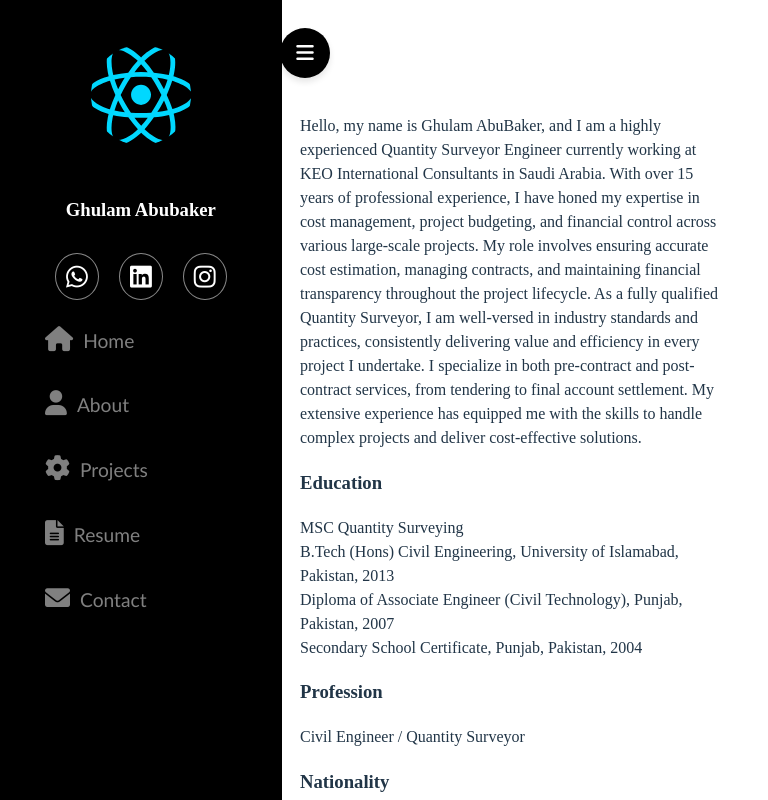
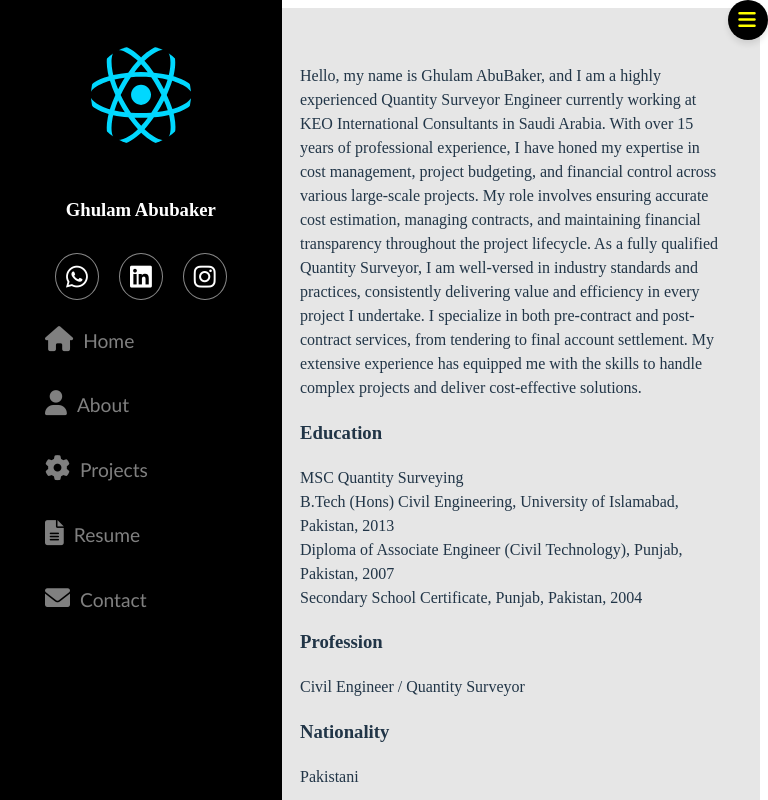
Before and after one commit to turabalizafar/Portfolio-1, a React (Vite) app: page / in a window 768 px wide. Shown: the top 800 px of the page. Built offline with nearby package versions, Linux system fonts and the light colour scheme.

Commit message:
no changes

```diff
--- a/src/App.css
+++ b/src/App.css
@@ -93,47 +93,129 @@
 
 @media only screen and (min-width:768px) and (max-width:1023px){
   /* css for tablet devices */
+  body {
+    margin-left: 0;
+    font-family: 'Times New Roman', Times, serif;
+    background-image: none;
+    background-color: rgba(17, 17, 16, 0.1);
+  }
+
+  .main-content {
+    padding: 0;
+    transition: margin-left 0.3s ease;
+  }
+
+ .fas.fa-bars {
+  color: yellow;
+  background-color: black;
+  height: 40px;
+  border-radius: 50%;
+  text-align: center;
+  width: 40px;
+  letter-spacing: 2px;
+  line-height: 40px;
+  font-size: 20px;
+  cursor: pointer;
+  box-shadow: 0 4px 6px rgba(0, 0, 0, 0.1);
+  margin: 0;
+  position: fixed;
+  top: 0;
+  right: 0;
+ }
+
+ .fas.fa-times {
+  color: yellow;
+  background-color: black;
+  height: 40px;
+  border-radius: 50%;
+  text-align: center;
+  width: 40px;
+  letter-spacing: 2px;
+  line-height: 40px;
+  font-size: 20px;
+  cursor: pointer;
+  box-shadow: 0 4px 6px rgba(0, 0, 0, 0.1);
+  margin: 0;
+  position: fixed;
+  top: 0;
+  right: 0;
+ }
+}
+
+@media only screen and (max-width:767px){
+  /* css for mobile devices */
+  body {
+    margin-left: 260px;
+    font-family: 'Times New Roman', Times, serif;
+    background-image: none;
+    background-color: rgba(17, 17, 16, 0.1);
+  }
+
+  .main-content {
+    padding: 0;
+    transition: margin-left 0.3s ease;
+  }
+
   .fas.fa-bars {
-    top: 10px;
-    right: 10px;
+    color: yellow;
     background-color: black;
-    color: white;
+    height: 40px;
+    border-radius: 50%;
     text-align: center;
-    border-radius: 50%;
-    width: 50px;
-    height: 50px;
-    line-height: 50px;
+    width: 40px;
+    letter-spacing: 2px;
+    line-height: 40px;
     font-size: 20px;
     cursor: pointer;
     box-shadow: 0 4px 6px rgba(0, 0, 0, 0.1);
-  }
-}
+    margin: 0;
+    position: fixed;
+    top: 0;
+    right: 0;
+   }
 
-@media only screen and (man-width:767px){
-  /* css for mobile devices */
-  .fas.fa-bars {
-    top: 10px;
-    right: 10px;
+   .fas.fa-times {
+    color: yellow;
     background-color: black;
-    color: white;
+    height: 40px;
+    border-radius: 50%;
     text-align: center;
-    border-radius: 50%;
-    width: 50px;
-    height: 50px;
-    line-height: 50px;
+    width: 40px;
+    letter-spacing: 2px;
+    line-height: 40px;
     font-size: 20px;
     cursor: pointer;
     box-shadow: 0 4px 6px rgba(0, 0, 0, 0.1);
-  }
+    margin: 0;
+  position: fixed;
+  top: 0;
+  right: 0;
+   }
+
+   .sidebar {
+    position: fixed;
+    height: 110vh;
+  top: 0;
+  left: -260px;
+  background-color: black;
+  padding: 45px;
+  overflow: visible;
+  transition: left 0.3s ease-in-out;
+}
+
+.sidebar.open {
+  left: 0;
+
+}
+}
 
 
-}
 
 body {
   margin-left: 260px;
   font-family: 'Times New Roman', Times, serif;
   background-image: none;
-  background-color: rgba(255, 255, 255, 0.1);
+  background-color: rgba(17, 17, 16, 0.1);
 }
 
 .slider {
@@ -144,10 +226,8 @@ body {
   width: 80%;
   margin: auto;
   overflow: hidden;
-  padding: 30px;
+  padding: 20px;
 }
-
-
 
 .projects{
   background-image: url("./assets/projects-bg.jpg");
--- a/src/pop.js
+++ b/src/pop.js
@@ -1,13 +1,13 @@
-function toggleMenu() {
-  const menu = document.getElementById("menu");
-  menu.classList.toggle('active');
-}
+// document.addEventListener('DOMContentLoaded', function() {
+//   const menuBars = doucment.querySelector('.fas.fa-bars');
+//   const siderbar = doucment.querySelector('.sidebar');
+//   const closemenu = doucment.querySelector('.fas.fa-times');
 
-document.addEventListener('DOMContentLoaded', function() {
-  const menuBars = document.querySelector('.fas.fa-bars');
-  const sidebar = document.querySelector('.sidebar');
+//   menuBars.addEventListener('click', fucntion (){
+//     siderbar.classList.toggle('open');
+//   });
 
-  menuBars.addEventListener('click', function() {
-      sidebar.classList.toggle('open');
-  });
-});
+//   closemenu.addEventListener('click', fucntion (){
+//     siderbar.classList.remove('open');
+//   });
+// });
```
